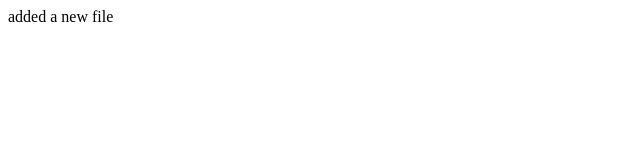
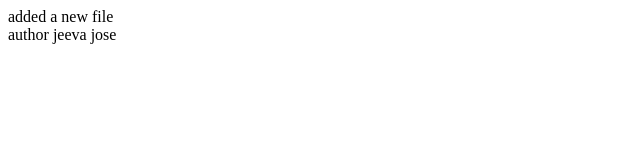
Before and after one commit to Jeeva-2024/html, a plain HTML site: page index.html in a window 1280 px wide. Shown: the full height of the page, 0-640 px from the left. Drawn offline with Linux system fonts and the light colour scheme.

Commit message:
added footer

```diff
--- a/index.html
+++ b/index.html
@@ -1,3 +1,6 @@
 <header>
     added a new file
 </header>
+<footer>
+    author jeeva jose
+</footer>
```
